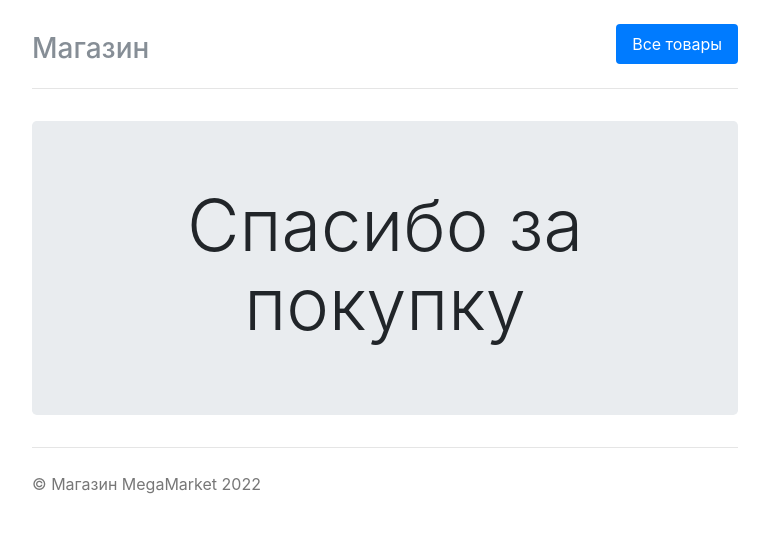
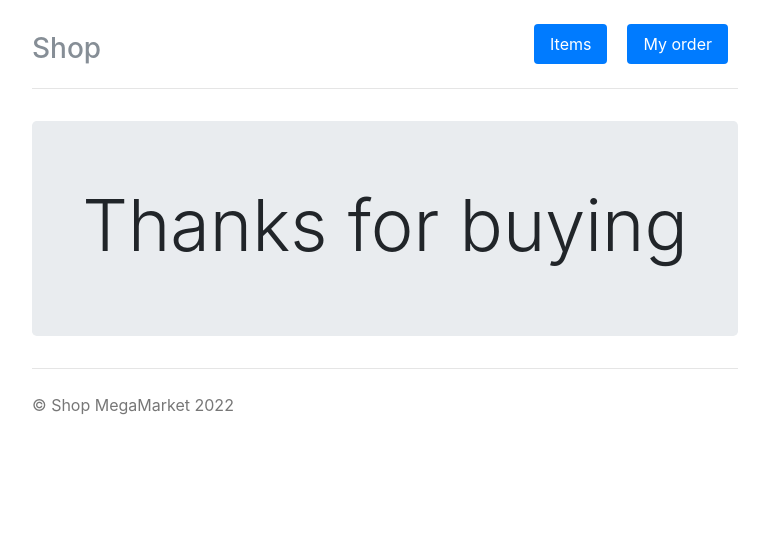
Before and after one commit to typeoflife/django_payment, a Django app: page /thanks/ in a window 1280 px wide. Shown: the top 533 px of the page, without its empty margins (255-1024 px from the left). Run offline with Django 4.2, Linux system fonts and the light colour scheme; some libraries are stand-ins or nearby versions.

Commit message:
order added

```diff
--- a/items/models.py
+++ b/items/models.py
@@ -16,3 +16,8 @@ class Price(models.Model):
 
     def __str__(self):
         return self.stripe_price_id
+
+
+class Order(models.Model):
+    item = models.ForeignKey(Item, on_delete=models.CASCADE)
+    quantity = models.PositiveIntegerField(verbose_name='Количество')
--- a/items/templates/items/index.html
+++ b/items/templates/items/index.html
@@ -4,7 +4,8 @@
     <meta charset="utf-8">
     <meta name="viewport" content="width=device-width, initial-scale=1, shrink-to-fit=no">
 
-    <title>Магазин</title>
+    <title>Shop</title>
+
 
     <!-- Bootstrap core CSS -->
     <link href="{% static 'bootstrap.min.css' %}" rel="stylesheet">
@@ -15,21 +16,26 @@
 
   <body>
 
+
     <div class="container">
       <div class="header clearfix">
         <nav>
           <ul class="nav nav-pills float-right">
-            <li class="nav-item">
-              <a class="nav-link active" href="/item/">За покупками</a>
+            <li class="nav-item" style="display: flex;">
+              <a class="nav-link active" href="/item/" style="margin: 0 10px;">Items</a>
+              <a class="nav-link active" href="/order/"  style="margin: 0 10px;">My order</a>
             </li>
           </ul>
         </nav>
-        <h3 class="text-muted">Магазин</h3>
+        <h3 class="text-muted">Shop</h3>
       </div>
+
+      {% block content %}
+      {% endblock %}
 
 
       <footer class="footer">
-        <p>&copy; Магазин MegaMarket 2022</p>
+        <p>&copy; Shop MegaMarket 2022</p>
       </footer>
     </div> <!-- /container -->
   </body>
--- a/items/templates/items/thanks.html
+++ b/items/templates/items/thanks.html
@@ -1,39 +1,8 @@
-{% load static %}
-<html lang="en">
-  <head>
-    <meta charset="utf-8">
-    <meta name="viewport" content="width=device-width, initial-scale=1, shrink-to-fit=no">
+{% extends 'items/index.html' %}
 
-    <title>Магазин</title>
-
-    <!-- Bootstrap core CSS -->
-    <link href="{% static 'bootstrap.min.css' %}" rel="stylesheet">
-
-    <!-- Custom styles for this template -->
-    <link href="{% static 'narrow-jumbotron.css' %}" rel="stylesheet">
-  </head>
-
-  <body>
-
-    <div class="container">
-      <div class="header clearfix">
-        <nav>
-          <ul class="nav nav-pills float-right">
-            <li class="nav-item">
-              <a class="nav-link active" href="/item/">Все товары</a>
-            </li>
-          </ul>
-        </nav>
-        <h3 class="text-muted">Магазин</h3>
+{% block content %}
+      <div class="jumbotron">
+        <h1 class="display-3">Thanks for buying</h1>
       </div>
 
-      <div class="jumbotron">
-        <h1 class="display-3">Спасибо за покупку</h1>
-      </div>
-
-      <footer class="footer">
-        <p>&copy; Магазин MegaMarket 2022</p>
-      </footer>
-
-  </body>
-</html>
+{% endblock %}
--- a/items/views.py
+++ b/items/views.py
@@ -6,7 +6,7 @@ from django.http import JsonResponse, HttpResponse
 from django.shortcuts import render
 from django.urls import reverse
 from django.views.decorators.csrf import csrf_exempt
-from items.models import Item, Price
+from items.models import Item, Price, Order
 
 stripe.api_key = settings.STRIPE_SECRET_KEY
 
@@ -26,6 +26,12 @@ def get_item(request, item_id):
         'item': item,
         'price': price,
     }
+    return render(request, template, context)
+
+def order(request):
+    template = 'items/order.html'
+    order = Order.objects.all()
+    context = {'order': order}
     return render(request, template, context)
 
 
@@ -57,3 +63,12 @@ def buy(request, item_id, quantity=1):
         'session_id': session.id,
         'stripe_public_key': settings.STRIPE_PUBLIC_KEY
     })
+
+def add_order(request):
+    product_id = int(request.GET.get('product_id'))
+    quantity = int(request.GET.get('quantity'))
+    if Item.objects.get(id=product_id):
+        Order.objects.create(item_id=product_id, quantity=quantity)
+        return JsonResponse({'status': 'Added to order'})
+    else:
+        return JsonResponse({'status': 'Error'})
--- a/shop/urls.py
+++ b/shop/urls.py
@@ -1,22 +1,7 @@
-"""shop URL Configuration
-
-The `urlpatterns` list routes URLs to views. For more information please see:
-    https://docs.djangoproject.com/en/4.1/topics/http/urls/
-Examples:
-Function views
-    1. Add an import:  from my_app import views
-    2. Add a URL to urlpatterns:  path('', views.home, name='home')
-Class-based views
-    1. Add an import:  from other_app.views import Home
-    2. Add a URL to urlpatterns:  path('', Home.as_view(), name='home')
-Including another URLconf
-    1. Import the include() function: from django.urls import include, path
-    2. Add a URL to urlpatterns:  path('blog/', include('blog.urls'))
-"""
 from django.contrib import admin
 from django.urls import path, include
 
-from items.views import buy, thanks, index
+from items.views import buy, thanks, index, add_order, order
 
 urlpatterns = [
     path('admin/', admin.site.urls),
@@ -24,4 +9,6 @@ urlpatterns = [
     path('', index, name='index'),
     path('thanks/', thanks, name='thanks'),
     path('buy/<int:item_id>/', buy, name='buy'),
+    path('add_order/', add_order, name='add_order'),
+    path('order/', order, name='order'),
 ]
```
Also changed, not shown: items/static/custom.js (added, +20 -0 lines), items/templates/items/item.html (+18 -41 lines), items/templates/items/items.html (+4 -30 lines), items/templates/items/order.html (added, +26 -0 lines), items/migrations/0005_order.py (added).
